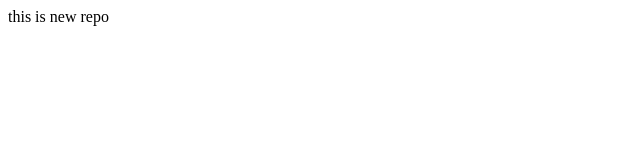
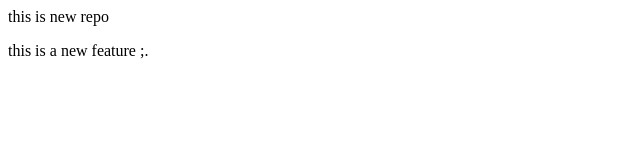
Before and after one commit to fenilprajapati24/localrepo, a plain HTML site: page index.htm in a window 1280 px wide. Shown: the whole page, without its empty margins (0-640 px from the left). Drawn offline with Linux system fonts and the light colour scheme.

Commit message:
add new feature

```diff
--- a/index.htm
+++ b/index.htm
@@ -1 +1,3 @@
 <p>this is new repo </p>
+
+<p>this is a new feature ;.</p>
```
